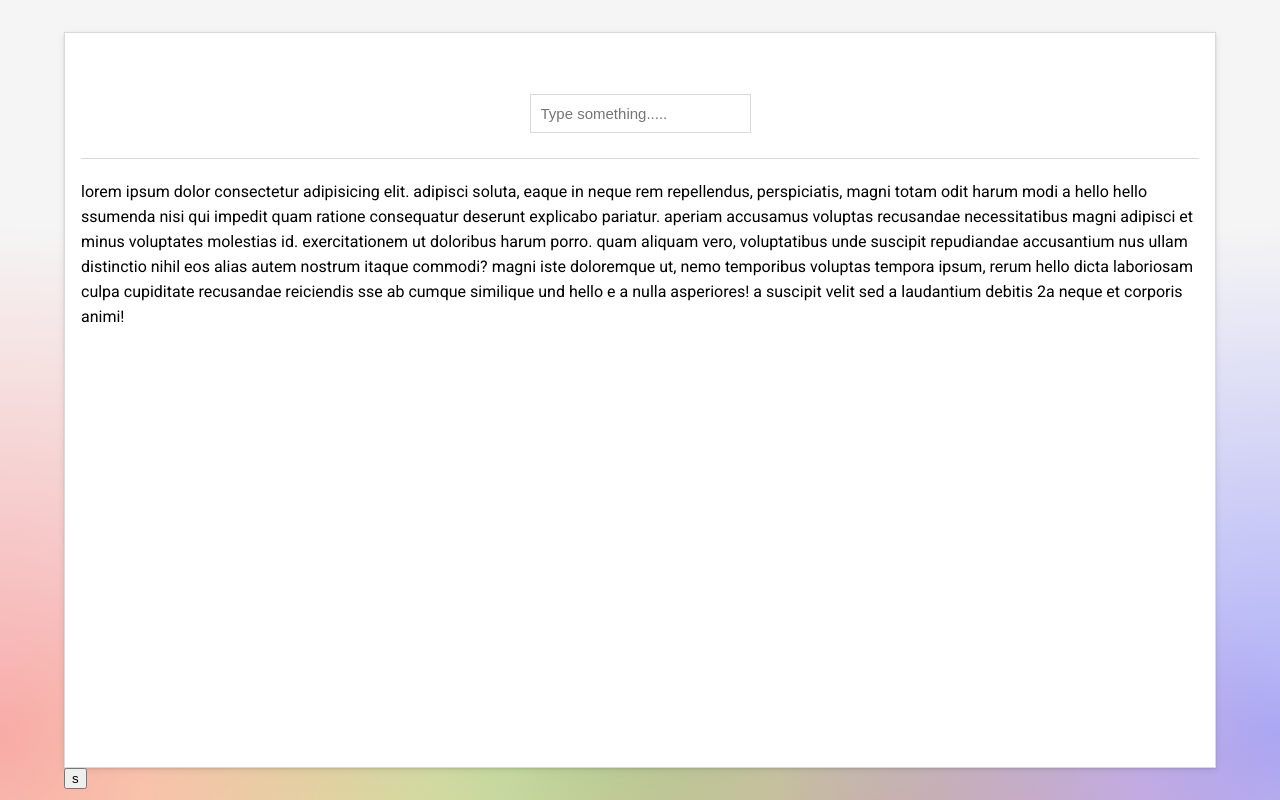
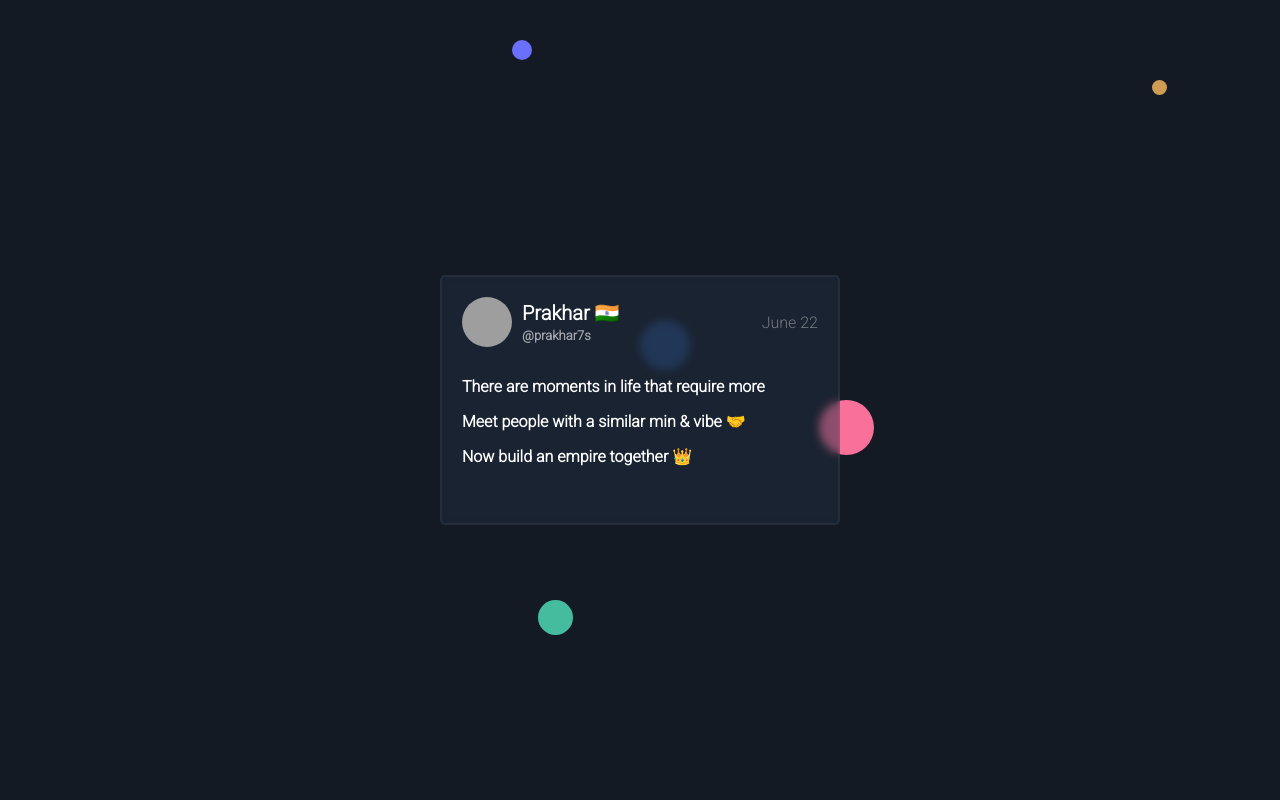
Before and after one commit to prakhar7s/reusable-react-components, a React (Create React App) app: page / in a window 1280 px wide. Built offline with nearby package versions, Linux system fonts and the light colour scheme; grey boxes are pictures that could not be loaded.

Commit message:
nice card UI

```diff
--- a/src/App.js
+++ b/src/App.js
@@ -1,18 +1,22 @@
 import "./App.css";
+import Card from "./components/other-utilities/card/card";
+// import RangeSlider from "./components/other-utilities/range-slider/range-slider";
 // import MulSelectDropDown from "./components/other-utilities/mul-select-drop-down/mul-select-drop-down";
-import WordSearch from "./components/other-utilities/word-search/word-search";
+// import WordSearch from "./components/other-utilities/word-search/word-search";
 // import MobileNumberVerification from "./components/firebase-services/mobile-number-verification";
 
 function App() {
   return (
     <div className="App">
       {/* <MobileNumberVerification /> */}
-      <WordSearch />
+      {/* <WordSearch /> */}
       {/* <MulSelectDropDown
         dropdownName="cities"
         dropdownItems={["Mumbai", "Banglore", "Chennai", "Hydrabad"]}
         howManySelects={3}
       /> */}
+      {/* <RangeSlider /> */}
+      <Card />
     </div>
   );
 }
--- /dev/null
+++ b/src/components/other-utilities/card/card.css
@@ -0,0 +1,122 @@
+@import url("https://fonts.googleapis.com/css2?family=Roboto:wght@300&display=swap");
+
+.container {
+  background-color: #141a24;
+  height: 100vh;
+  width: 100%;
+  position: relative;
+
+  display: flex;
+  justify-content: center;
+  align-items: center;
+
+  font-family: "Roboto", sans-serif;
+}
+
+.circles {
+  border-radius: 50%;
+}
+
+.circles:first-child {
+  position: absolute;
+  top: 40px;
+  left: 40%;
+  width: 20px;
+  height: 20px;
+  background-color: #6b6ffd;
+}
+
+.circles:nth-child(2) {
+  position: absolute;
+  top: 10%;
+  left: 90%;
+  width: 15px;
+  height: 15px;
+  background-color: #ce9c53;
+}
+
+.circles:nth-child(3) {
+  position: absolute;
+  top: 40%;
+  left: 50%;
+  width: 50px;
+  height: 50px;
+  background-color: rgb(35, 66, 112);
+}
+
+.circles:nth-child(4) {
+  position: absolute;
+  top: 50%;
+  left: 64%;
+  width: 55px;
+  height: 55px;
+  background-color: #f9709a;
+}
+
+.circles:nth-child(5) {
+  position: absolute;
+  top: 75%;
+  left: 42%;
+  width: 35px;
+  height: 35px;
+  background-color: #45bc9e;
+}
+
+.card {
+  width: 400px;
+  height: 250px;
+  background-color: rgb(32, 44, 62, 0.5);
+  backdrop-filter: blur(4px);
+  border: 2px solid rgba(255, 255, 255, 0.05);
+  border-radius: 5px;
+  color: white;
+  padding: 10px 20px;
+}
+
+.card .upper {
+  display: flex;
+  align-items: center;
+  justify-content: flex-start;
+  height: 70px;
+  width: 100%;
+  margin-bottom: 20px;
+}
+
+.card .upper .dp-img {
+  width: 50px;
+  height: 50px;
+  position: relative;
+}
+
+.card .upper .dp-img img {
+  border-radius: 50%;
+  width: 100%;
+  height: 100%;
+  object-fit: cover;
+  position: absolute;
+}
+
+.name-username {
+  margin-left: 10px;
+}
+
+.name-username h2 {
+  font-size: 20px;
+  margin: 0;
+}
+
+.name-username h4 {
+  font-size: 13px;
+  margin: 0;
+  margin-top: 3px;
+  opacity: 0.6;
+}
+
+.date {
+  opacity: 0.4;
+  margin-left: auto;
+}
+
+.content {
+  font-weight: 600;
+}
--- /dev/null
+++ b/src/components/other-utilities/card/card.jsx
@@ -0,0 +1,39 @@
+import React from "react";
+
+import "./card.css";
+
+const Card = () => {
+  return (
+    <div className="container">
+      <div className="card-container">
+        <div className="circles"></div>
+        <div className="circles"></div>
+        <div className="circles"></div>
+        <div className="circles"></div>
+        <div className="circles"></div>
+        <div className="card">
+          <div className="upper">
+            <div className="dp-img">
+              <img
+                src="https://lh3.googleusercontent.com/proxy/7VzjLd73q6dMRbF4uLnZ08tf5AhN5PQ9AS_NJA00CkzVLZG9vC5Z383tKkzrm213IJUNNn4kVOFS-6fe6g7FvCk5Vrdd_yFcLCDHb2vVWKyshAlE6XbNXB9O6A"
+                alt="dp"
+              />
+            </div>
+            <div className="name-username">
+              <h2>Prakhar 🇮🇳</h2>
+              <h4>@prakhar7s</h4>
+            </div>
+            <div className="date">June 22</div>
+          </div>
+          <div className="content">
+            <p>There are moments in life that require more</p>
+            <p>Meet people with a similar min & vibe 🤝</p>
+            <p>Now build an empire together 👑 </p>
+          </div>
+        </div>
+      </div>
+    </div>
+  );
+};
+
+export default Card;
--- /dev/null
+++ b/src/components/other-utilities/range-slider/range-slider.jsx
@@ -0,0 +1,21 @@
+import React, { useState } from "react";
+
+const RangeSlider = () => {
+  const [val, setVal] = useState(0);
+  return (
+    <div>
+      <input
+        id="slider"
+        type="range"
+        min="4"
+        max="32"
+        value={val}
+        onChange={(e) => {
+          setVal(val + 1);
+        }}
+      />
+    </div>
+  );
+};
+
+export default RangeSlider;
```
